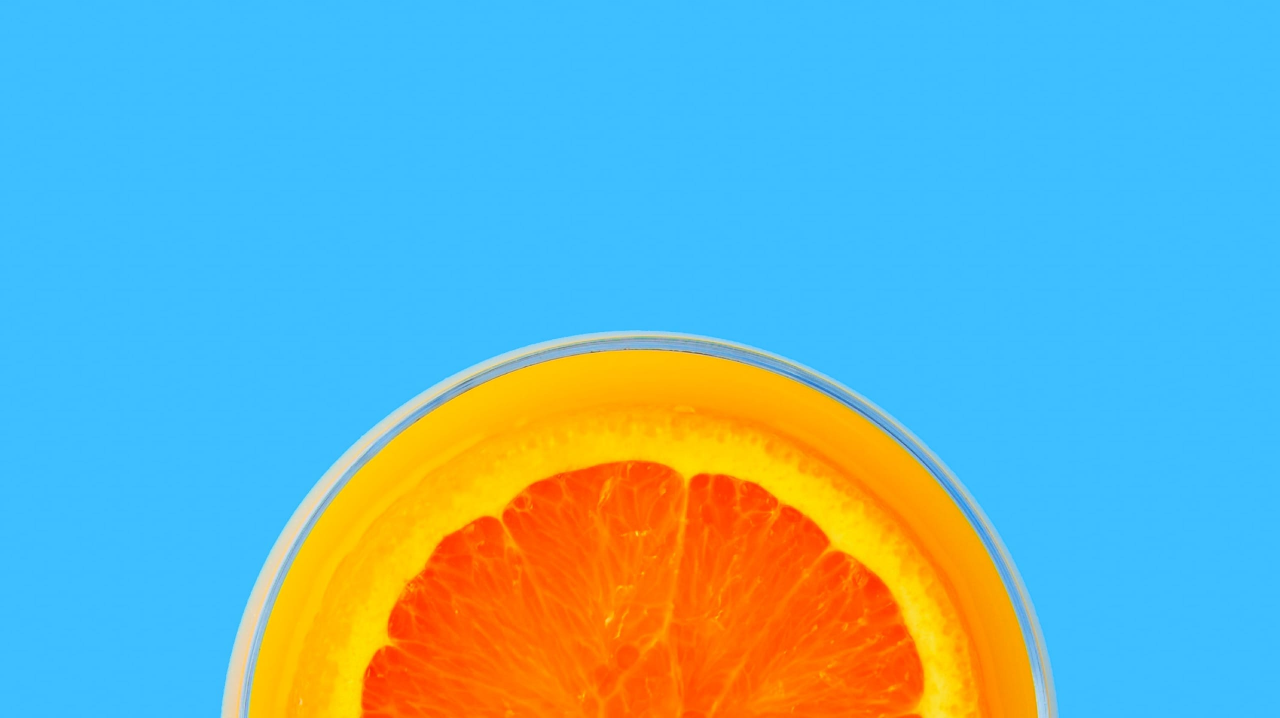
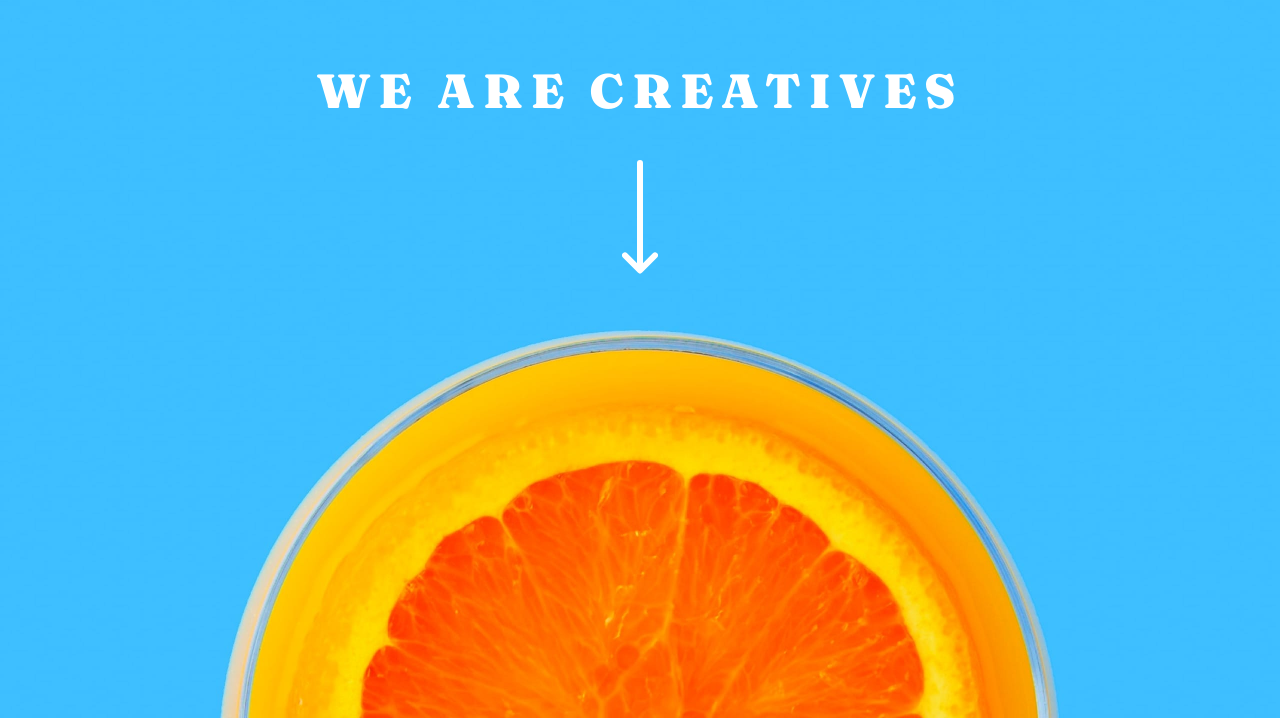
Before and after one commit to BeepBot99/sunnyside-agency-landing-page-main, a plain HTML site: page index.html in a window 1280 px wide. Shown: the part 82-800 px from the top of the page. Drawn offline with Linux system fonts and the light colour scheme.

Commit message:
Finished header

```diff
--- a/index.html
+++ b/index.html
@@ -15,10 +15,13 @@
       <nav>
         <img src="images/logo.svg" alt="Sunnyside Logo" />
         <div class="link-container">
-          <a href="#">About</a><a href="#">Services</a><a href="#">Projects</a><a href="#" class="contact-button">Contact</a>
+          <a href="#">About</a><a href="#">Services</a><a href="#">Projects</a><a href="#" class="contact-button">CONTACT</a>
         </div>
       </nav>
-      <section class="title"></section>
+      <section class="title">
+        <h1>WE ARE CREATIVES</h1>
+        <img src="images/icon-arrow-down.svg" alt="A Down Arrow" />
+      </section>
     </header>
   </body>
 </html>
--- a/style.css
+++ b/style.css
@@ -47,5 +47,19 @@ nav {
   background-color: white;
   padding: 1rem 1.5rem 1rem 1.5rem;
   border-radius: 2rem;
-  text-transform: uppercase;
 }
+
+/* Title Styles */
+
+.title {
+  text-align: center;
+  margin-top: 5%;
+}
+
+h1 {
+  font-family: Fraunces, serif;
+  font-weight: 900;
+  color: white;
+  letter-spacing: 0.5rem;
+  font-size: 3rem;
+}
```
